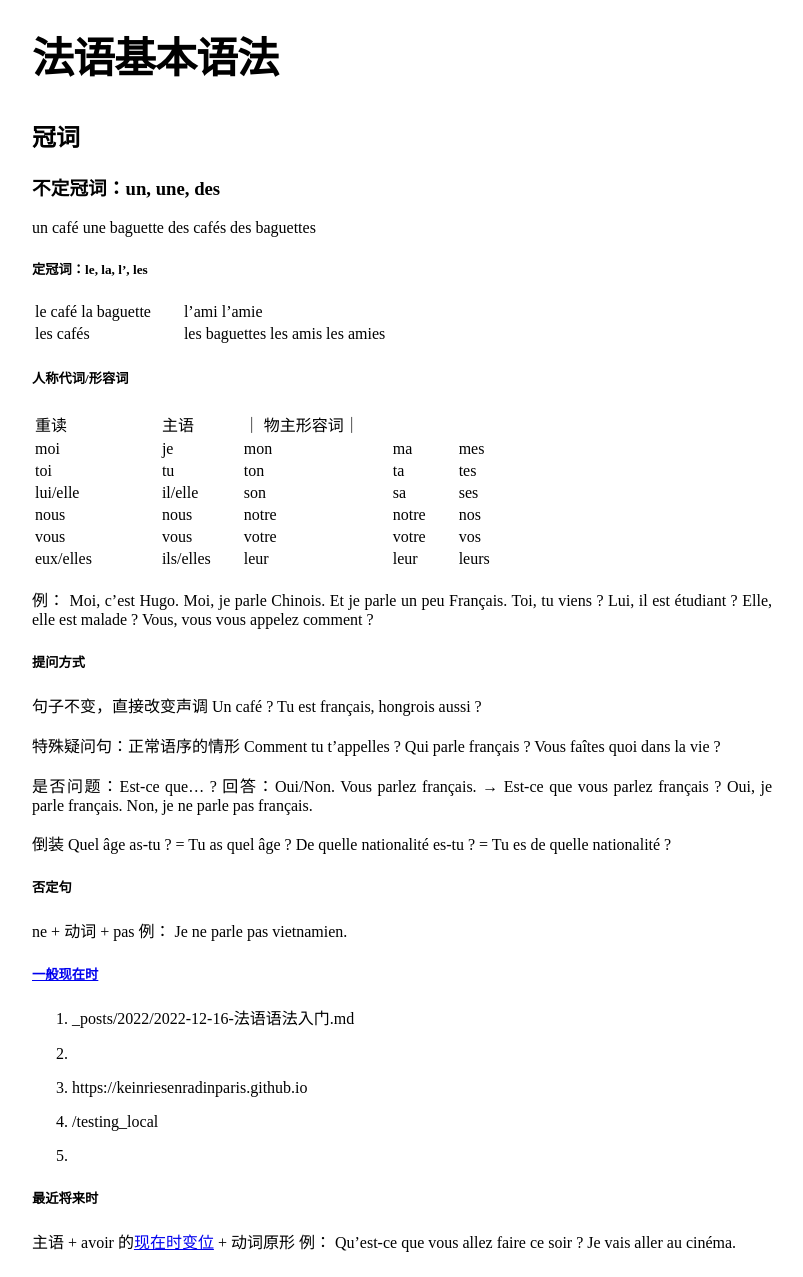
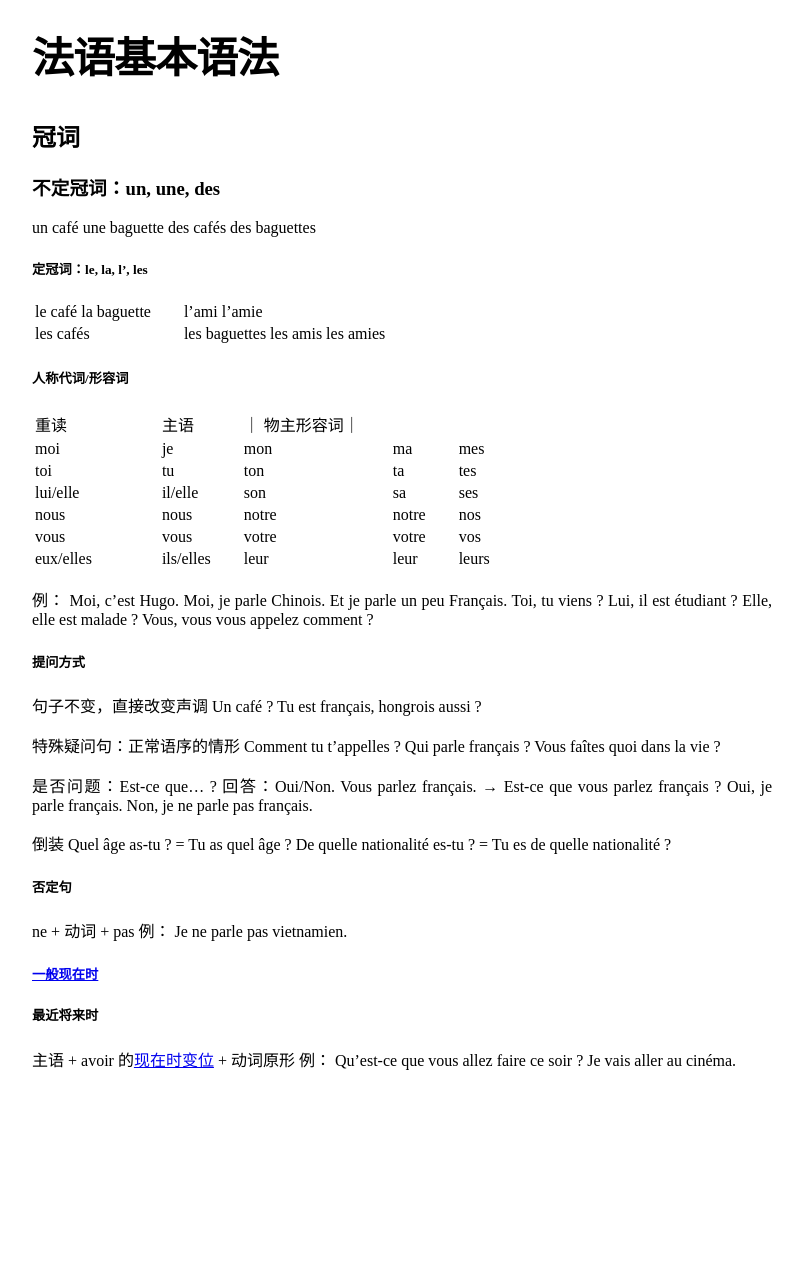
Before and after one commit to keinriesenradinparis/testing_local, a Jekyll site: the page built from _posts/2022/2022-12-16-法语语法入门.md, in a window 1280 px wide. Shown: the whole page, without its empty margins (238-1041 px from the left). Built offline with Jekyll 4.4.1, drawn with Linux system fonts in a browser that asks for light colours; after the commit the page ends 1095 px from its top, so only the background shows below that; some of the changed lines change nothing that is shown.

Commit message:
Update 2022-12-16-法语语法入门.md

```diff
--- a/_posts/2022/2022-12-16-法语语法入门.md
+++ b/_posts/2022/2022-12-16-法语语法入门.md
@@ -63,21 +63,11 @@
 例：
 Je ne parle pas vietnamien.
 
-##### [一般现在时](page.path/2022-12-16-法语语法入门.html)
-
-1. {{ page.path }}
-
-2. {{ site.path }}
-
-3. {{ site.url }}
-
-4. {{ site.baseurl }}
-
-5. {{ page.dir}}
+##### [一般现在时](site.baseurl/2022/12/16/简单动词变位.html#现在时)
 
 ##### 最近将来时
 
-主语 + avoir 的[现在时变位](https://keinriesenradinparis.wordpress.com/2022/12/16/conjugaisonfrancais/) + 动词原形
+主语 + avoir 的[现在时变位](site.baseurl/2022/12/16/简单动词变位.html#不规则动词) + 动词原形
 例：
 Qu'est-ce que vous allez faire ce soir ?
 Je vais aller au cinéma.
```
